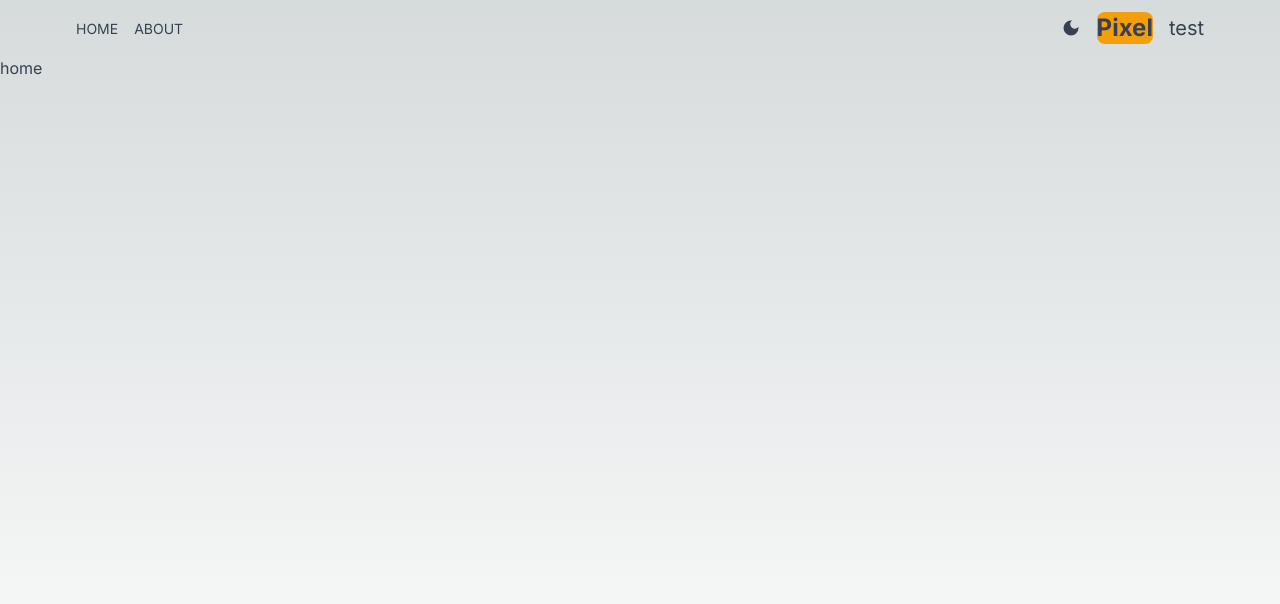
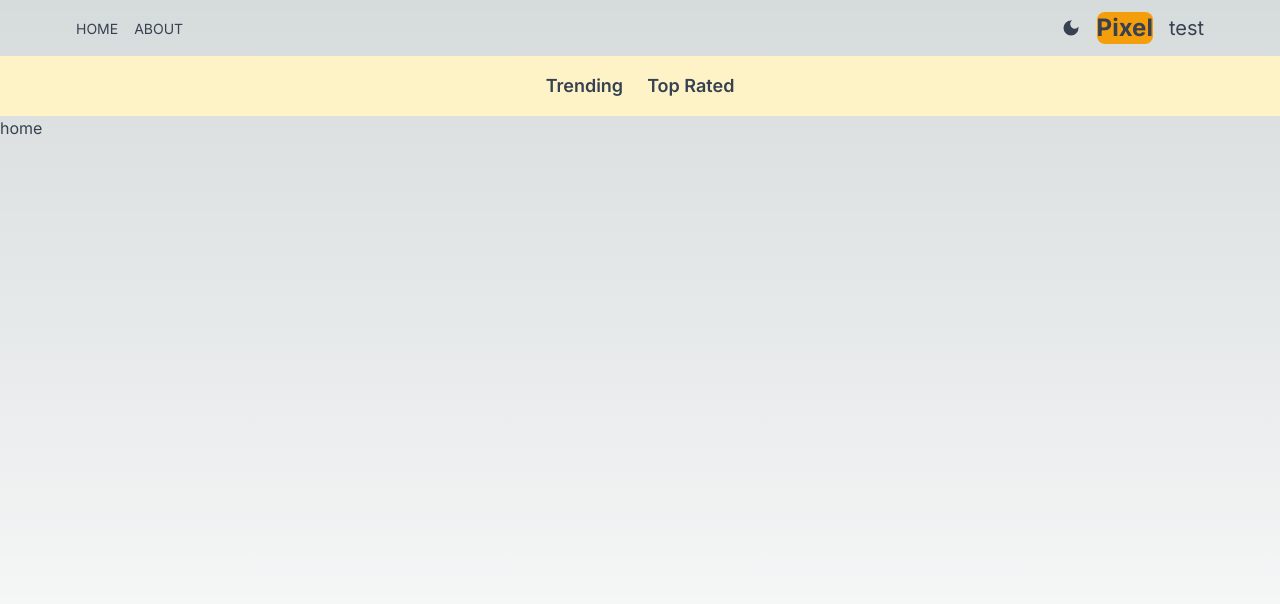
Before and after one commit to youssefelmasry2/Movies-Website-NextJs, a Next.js app: page / in a window 1280 px wide. Shown: the top 604 px of the page. Built offline with nearby package versions, Linux system fonts and the light colour scheme.

Commit message:
nav bar component

```diff
--- a/src/app/layout.tsx
+++ b/src/app/layout.tsx
@@ -3,6 +3,7 @@
 import "./globals.css";
 import Header from "@/components/Header";
 import Provider from "./Provider";
+import NavBar from "@/components/NavBar";
 
 const inter = Inter({ subsets: ["latin"] });
 
@@ -21,6 +22,7 @@
       <body className={inter.className}>
         <Provider>
         <Header />
+        <NavBar />
         {children}
         </Provider>
         </body>
--- a/src/components/NavBar.tsx
+++ b/src/components/NavBar.tsx
@@ -0,0 +1,10 @@
+import NavBarItems from "./NavBarItems";
+
+export default function NavBar() {
+  return (
+    <div className="flex gap-6 dark:bg-gray-600 bg-amber-100 p-4 lg:text-lg justify-center">
+      <NavBarItems title="Trending" param="fetchTrending"/>
+      <NavBarItems title="Top Rated" param="fetchTopRated"/>
+    </div>
+  )
+}
--- /dev/null
+++ b/src/components/NavBarItems.tsx
@@ -0,0 +1,28 @@
+'use client';
+import Link from "next/link";
+import { useSearchParams } from "next/navigation";
+
+interface NavBarItemsProps {
+  title: string;
+  param: string;
+}
+
+export default function NavBarItems({ title, param }: NavBarItemsProps) {
+  const searchParams = useSearchParams() as unknown as URLSearchParams;
+  const genre = searchParams.get("genre");
+
+  return (
+    <div>
+      <Link
+        className={`hover:text-amber-600 font-semibold ${
+          genre === param
+            ? 'underline underline-offset-8 decoration-4 decoration-amber-500 rounded-lg'
+            : ''
+        }`}
+        href={`/?genre=${param}`}
+      >
+        {title}
+      </Link>
+    </div>
+  );
+}
```
